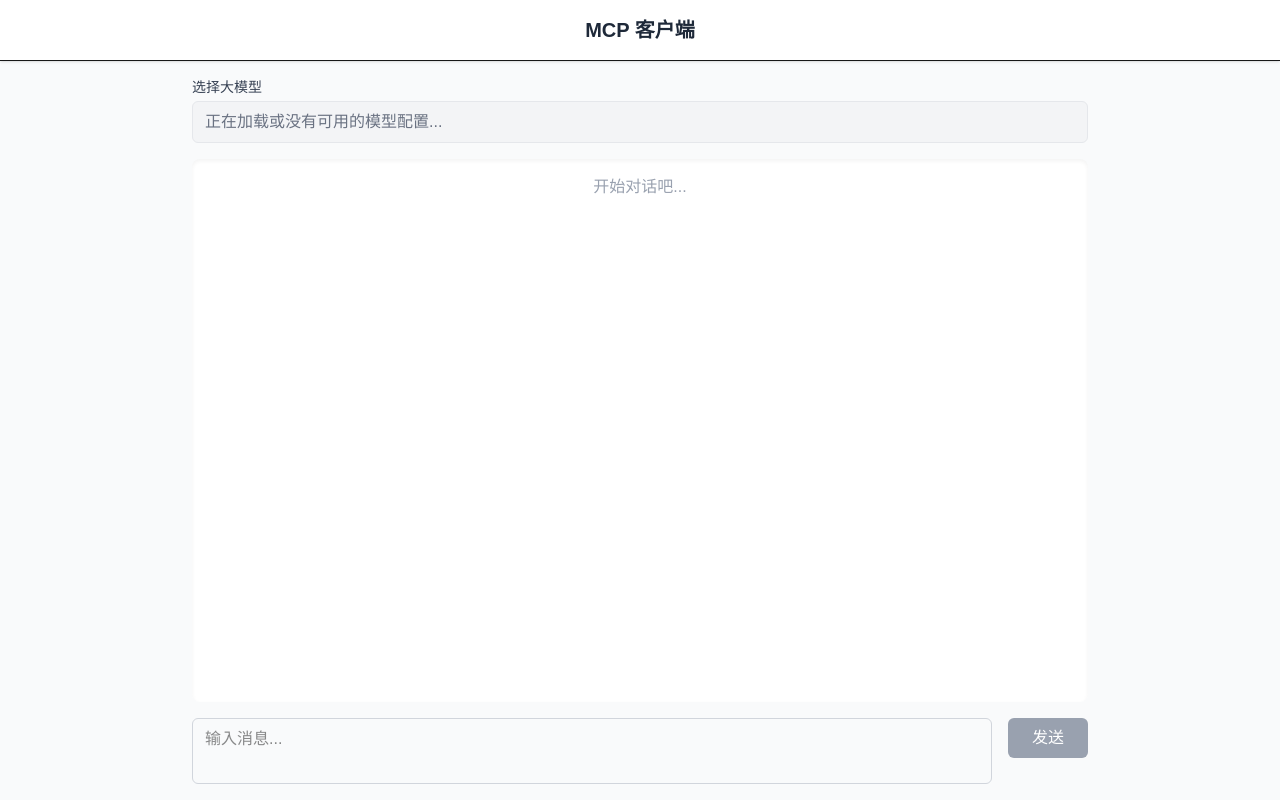
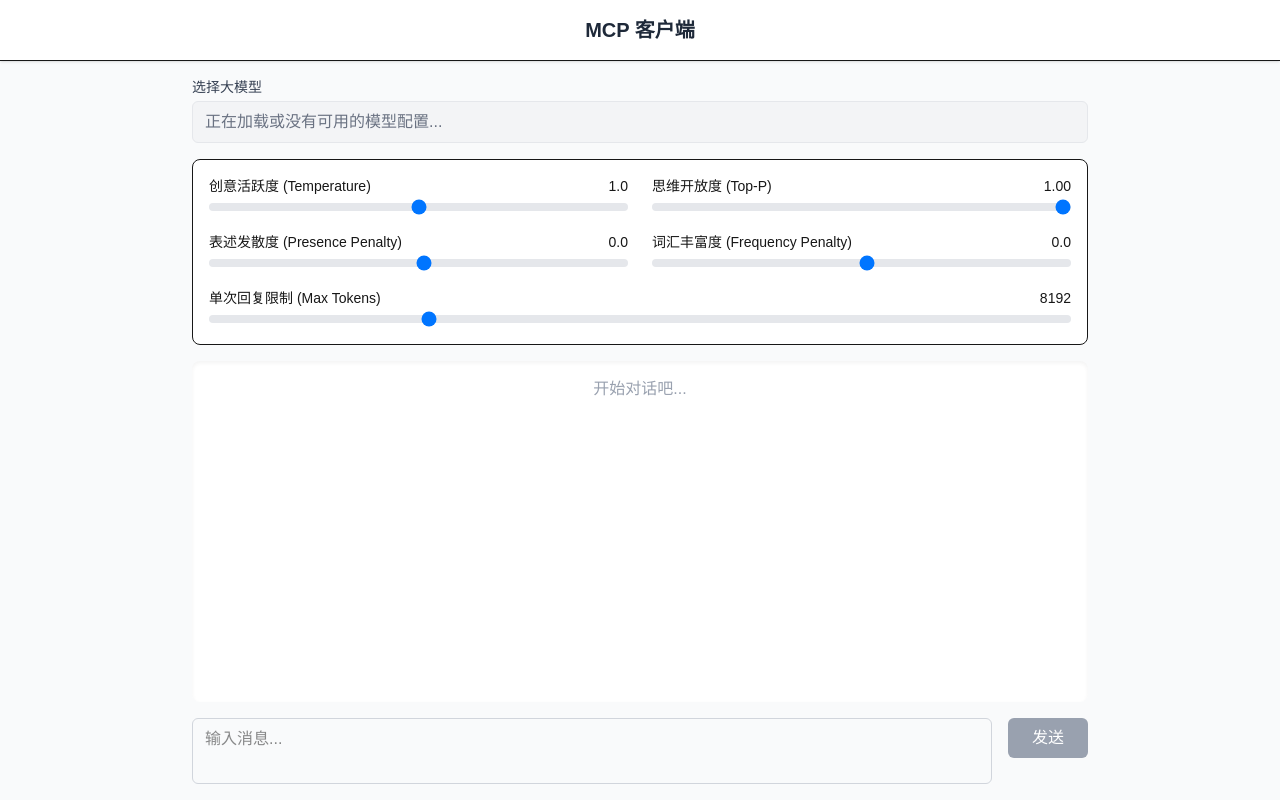
Before and after one commit to visionliao/llm-mcp-tools, a Next.js app in the folder user-ui/: page / in a window 1280 px wide. Built offline with nearby package versions, Linux system fonts and the light colour scheme.

Commit message:
添加温度、top_p、默认超时、单次回复限制等大模型参数设置

```diff
--- a/user-ui/src/app/api/chat/route.ts
+++ b/user-ui/src/app/api/chat/route.ts
@@ -1,6 +1,6 @@
 import { NextRequest, NextResponse } from 'next/server';
 import { handleChatStream } from '@/lib/llm/model-service';
-import { ChatMessage } from '@/lib/llm/types';
+import { ChatMessage, LlmGenerationOptions } from '@/lib/llm/types';
 
 /**
  * API 端点 (Controller)，处理聊天请求。
@@ -10,7 +10,11 @@ export async function POST(request: NextRequest) {
   try {
     // 1. 解析 HTTP 请求体
     const body = await request.json();
-    const { selectedModel, messages } = body as { selectedModel: string; messages: ChatMessage[] };
+    const { selectedModel, messages, options } = body as {
+      selectedModel: string;
+      messages: ChatMessage[];
+      options?: LlmGenerationOptions;
+    };
 
     // 基本的输入验证
     if (!selectedModel || !messages || !Array.isArray(messages)) {
@@ -18,7 +22,7 @@ export async function POST(request: NextRequest) {
     }
 
     // 2. 调用服务层处理核心业务逻辑
-    const stream = await handleChatStream(selectedModel, messages);
+    const stream = await handleChatStream(selectedModel, messages, options);
 
     // 3. 将服务层返回的流直接作为 HTTP 响应返回给前端
     return new NextResponse(stream, {
--- a/user-ui/src/app/page.tsx
+++ b/user-ui/src/app/page.tsx
@@ -1,6 +1,7 @@
 "use client";
 
 import { useState, useEffect, useRef } from "react";
+import { LlmGenerationOptions } from "@/lib/llm/types";
 
 // 定义与后端 lib/llm/types.ts 匹配的类型
 interface ChatMessage {
@@ -24,6 +25,12 @@ export default function Home() {
   // 专门用于接收当前流式响应的 state
   const [streamingResponse, setStreamingResponse] = useState("");
   const chatContainerRef = useRef<HTMLDivElement>(null);
+  // 公共参数添加 state
+  const [temperature, setTemperature] = useState(1.0);
+  const [topP, setTopP] = useState(1.0);
+  const [presencePenalty, setPresencePenalty] = useState(0);
+  const [frequencyPenalty, setFrequencyPenalty] = useState(0);
+  const [maxOutputTokens, setMaxOutputTokens] = useState(8192);
 
   // 自动滚动到聊天记录底部
   useEffect(() => {
@@ -63,6 +70,14 @@ export default function Home() {
     setConversation(newConversation);
     setMessage("");
     setStreamingResponse(""); // 清空上一次的流式响应
+
+    const generationOptions: LlmGenerationOptions = {
+      temperature,
+      topP,
+      presencePenalty,
+      frequencyPenalty,
+      maxOutputTokens,
+    };
     try {
       const response = await fetch('/api/chat', {
         method: 'POST',
@@ -70,6 +85,7 @@ export default function Home() {
         body: JSON.stringify({
           selectedModel,
           messages: newConversation, // 发送包含最新用户消息的完整历史
+          options: generationOptions, // 发送模型参数
         }),
       });
 
@@ -143,6 +159,35 @@ export default function Home() {
             )}
           </div>
 
+          {/* --- 在模型选择下方添加参数滑块 --- */}
+          <div className="grid grid-cols-1 md:grid-cols-2 gap-x-6 gap-y-4 mb-4 p-4 border rounded-lg bg-white text-sm">
+            <div>
+              <label htmlFor="temperature" className="flex justify-between"><span>创意活跃度 (Temperature)</span> <span>{temperature.toFixed(1)}</span></label>
+              <input type="range" id="temperature" min="0" max="2" step="0.1" value={temperature} onChange={(e) => setTemperature(parseFloat(e.target.value))}
+                className="w-full h-2 bg-gray-200 rounded-lg appearance-none cursor-pointer"/>
+            </div>
+            <div>
+              <label htmlFor="topP" className="flex justify-between"><span>思维开放度 (Top-P)</span> <span>{topP.toFixed(2)}</span></label>
+              <input type="range" id="topP" min="0" max="1" step="0.05" value={topP} onChange={(e) => setTopP(parseFloat(e.target.value))}
+                className="w-full h-2 bg-gray-200 rounded-lg appearance-none cursor-pointer"/>
+            </div>
+            <div>
+              <label htmlFor="presencePenalty" className="flex justify-between"><span>表述发散度 (Presence Penalty)</span> <span>{presencePenalty.toFixed(1)}</span></label>
+              <input type="range" id="presencePenalty" min="-2" max="1.9" step="0.1" value={presencePenalty} onChange={(e) => setPresencePenalty(parseFloat(e.target.value))}
+                className="w-full h-2 bg-gray-200 rounded-lg appearance-none cursor-pointer"/>
+            </div>
+            <div>
+              <label htmlFor="frequencyPenalty" className="flex justify-between"><span>词汇丰富度 (Frequency Penalty)</span> <span>{frequencyPenalty.toFixed(1)}</span></label>
+              <input type="range" id="frequencyPenalty" min="-2" max="1.9" step="0.1" value={frequencyPenalty} onChange={(e) => setFrequencyPenalty(parseFloat(e.target.value))}
+                className="w-full h-2 bg-gray-200 rounded-lg appearance-none cursor-pointer"/>
+            </div>
+            <div className="md:col-span-2">
+              <label htmlFor="maxTokens" className="flex justify-between"><span>单次回复限制 (Max Tokens)</span> <span>{maxOutputTokens}</span></label>
+              <input type="range" id="maxTokens" min="256" max="32000" step="256" value={maxOutputTokens} onChange={(e) => setMaxOutputTokens(parseInt(e.target.value, 10))}
+                className="w-full h-2 bg-gray-200 rounded-lg appearance-none cursor-pointer"/>
+            </div>
+          </div>
+
           <div ref={chatContainerRef} className="flex-grow bg-white rounded-lg shadow-inner p-4 overflow-y-auto mb-4 space-y-4">
             {/* 渲染已完成的对话历史 */}
             {conversation.map((msg, index) => (
--- a/user-ui/src/lib/llm/base-provider.ts
+++ b/user-ui/src/lib/llm/base-provider.ts
@@ -18,20 +18,49 @@ export abstract class BaseChatProvider {
    * @param messages 对话历史记录
    * @returns 返回一个字符串的可读流 (ReadableStream)
    */
-  public chat(model: string, messages: ChatMessage[]): Promise<ReadableStream<string>> {
+  public async chat(model: string, messages: ChatMessage[]): Promise<ReadableStream<string>> {
     if (messages.length === 0) {
       throw new Error("Message history cannot be empty.");
     }
-    return this._generateChatStream(model, messages);
+
+    const controller = new AbortController();
+    // 从实例自身的配置中获取最终确定的超时时间
+    const timeoutMs = this.config.timeoutMs || 60000;
+    let timeoutId: NodeJS.Timeout | null = null;
+
+    try {
+      // 创建实际的聊天请求 Promise，并将 AbortSignal 传递下去
+      const chatPromise = this._generateChatStream(model, messages, controller.signal);
+
+      // 创建一个与聊天请求并行的“定时炸弹” Promise
+      const timeoutPromise = new Promise<never>((_, reject) => {
+        timeoutId = setTimeout(() => {
+          controller.abort(); // 超时后，中止请求
+          reject(new Error(`Request timed out after ${timeoutMs / 1000} seconds.`));
+        }, timeoutMs);
+      });
+
+      // Promise.race 会返回最先完成的那个 Promise 的结果
+      const stream = await Promise.race([chatPromise, timeoutPromise]);
+      return stream;
+    } finally {
+      // 无论成功、失败还是超时，都必须清除定时器以防内存泄漏
+      if (timeoutId) {
+        clearTimeout(timeoutId);
+      }
+    }
   }
 
   /**
-   * 核心抽象方法，子类必须实现此方法以适配特定的 LLM API。
+   * 核心的抽象方法，每个具体的 Provider 子类都必须实现它。
+   * 它负责与特定的 LLM API 进行通信。
    * @param model 模型名称
    * @param messages 对话历史
+   * @param signal 用于在超时或外部取消时中止 fetch 请求
    */
   protected abstract _generateChatStream(
     model: string,
-    messages: ChatMessage[]
+    messages: ChatMessage[],
+    signal: AbortSignal
   ): Promise<ReadableStream<string>>;
 }
--- a/user-ui/src/lib/llm/model-factory.ts
+++ b/user-ui/src/lib/llm/model-factory.ts
@@ -1,9 +1,6 @@
 import { BaseChatProvider } from './base-provider';
 import { getProviderConfig } from './model-config';
-import { BaseProviderConfig } from './types';
-
-// 定义 Provider 类的构造函数签名
-type ProviderClass = new (config: BaseProviderConfig) => BaseChatProvider;
+import { BaseProviderConfig, LlmGenerationOptions } from './types';
 
 /**
  * 智能工厂，负责创建聊天提供商的实例。
@@ -11,25 +8,32 @@ type ProviderClass = new (config: BaseProviderConfig) => BaseChatProvider;
  * @param providerName 提供商名称
  * @returns 一个 BaseChatProvider 的实例。
  */
-export async function createChatProvider(providerName: string): Promise<BaseChatProvider> {
+export async function createChatProvider(
+  providerName: string,
+  runtimeOptions?: LlmGenerationOptions
+): Promise<BaseChatProvider> {
   // 1. 从配置模块获取配置
   const config = getProviderConfig(providerName);
+  const finalConfig: BaseProviderConfig = {
+    ...config,
+    ...runtimeOptions, // 用户传入的运行时参数，实现覆盖
+  };
+
   const providerKey = providerName.toLowerCase();
-
   try {
     // 2. 动态导入具体的 Provider 模块，实现按需加载
     const providerModule = await import(`./providers/${providerKey}`);
 
     // 3. 遵循命名约定（e.g., 'google' -> 'GoogleChatProvider'）找到类
     const className = `${providerKey.charAt(0).toUpperCase() + providerKey.slice(1)}ChatProvider`;
-    const ProviderClass = providerModule[className] as ProviderClass;
+    const ProviderClass = providerModule[className] as new (config: BaseProviderConfig) => BaseChatProvider;
 
     if (!ProviderClass) {
       throw new Error(`Could not find class ${className} in module providers/${providerKey}.ts`);
     }
 
     // 4. 使用配置实例化并返回
-    return new ProviderClass(config);
+    return new ProviderClass(finalConfig);
   } catch (error) {
     console.error(`Factory error: Failed to create provider for '${providerKey}':`, error);
     throw new Error(`Unsupported or failed to load provider: ${providerName}`);
--- a/user-ui/src/lib/llm/model-service.ts
+++ b/user-ui/src/lib/llm/model-service.ts
@@ -1,5 +1,5 @@
 import { createChatProvider } from './model-factory';
-import { ChatMessage } from './types';
+import { ChatMessage, LlmGenerationOptions } from './types';
 import { ProxyAgent, setGlobalDispatcher } from 'undici';
 
 // 使用一个模块级别的变量确保代理设置只执行一次
@@ -54,7 +54,8 @@ function parseModelSelection(selectedValue: string): { provider: string; model:
  */
 export async function handleChatStream(
   selectedModel: string,
-  messages: ChatMessage[]
+  messages: ChatMessage[],
+  options?: LlmGenerationOptions
 ): Promise<ReadableStream<string>> {
   // 在处理任何请求之前，首先确保代理已初始化
   initializeGlobalProxy();
@@ -63,7 +64,7 @@ export async function handleChatStream(
   const { provider, model } = parseModelSelection(selectedModel);
 
   // 2. 使用工厂创建对应的 Provider 实例
-  const chatProvider = await createChatProvider(provider);
+  const chatProvider = await createChatProvider(provider, options);
 
   // 3. 调用 Provider 的方法执行核心操作
   const stream = await chatProvider.chat(model, messages);
--- a/user-ui/src/lib/llm/types.ts
+++ b/user-ui/src/lib/llm/types.ts
@@ -7,9 +7,22 @@ export interface ChatMessage {
 }
 
 /**
+ * @description 所有模型在生成内容时可以接受的、通用的运行时选项。
+ * 所有属性都设为可选，以便调用者可以只提供他们想覆盖的参数。
+ */
+export interface LlmGenerationOptions {
+  timeoutMs?: number;  // 大模型回复超时时间，默认60s
+  maxOutputTokens?: number; // 单次回复限制 ，默认8192，范围0-32000
+  temperature?: number; // 创意活跃度 ，temperature  默认1.0，范围0-2.0
+  topP?: number;  // 思维开放度  top_p ，默认1.0，范围0-1.0,考虑多少种可能性，值越大，接受更多可能的回答；值越小，倾向选择最可能的回答。不推荐和创意活跃度一起更改
+  presencePenalty?: number;  // 表述发散度,默认0，范围-2.0-2.0,值越大，越倾向不同的表达方式，避免概念重复；值越小，越倾向使用重复的概念或叙述，表达更具一致性
+  frequencyPenalty?: number; // 词汇丰富度,默认0，范围-2.0-2.0,值越大，用词越丰富多样；值越低，用词更朴实简单
+}
+
+/**
  * 所有 Provider 构造函数都接受的基础配置对象
  */
-export interface BaseProviderConfig {
+export interface BaseProviderConfig extends LlmGenerationOptions {
   apiKey: string;
   proxyUrl?: string;
 }
```
Also changed, not shown: user-ui/src/lib/llm/providers/google.ts (+35 -7 lines).
